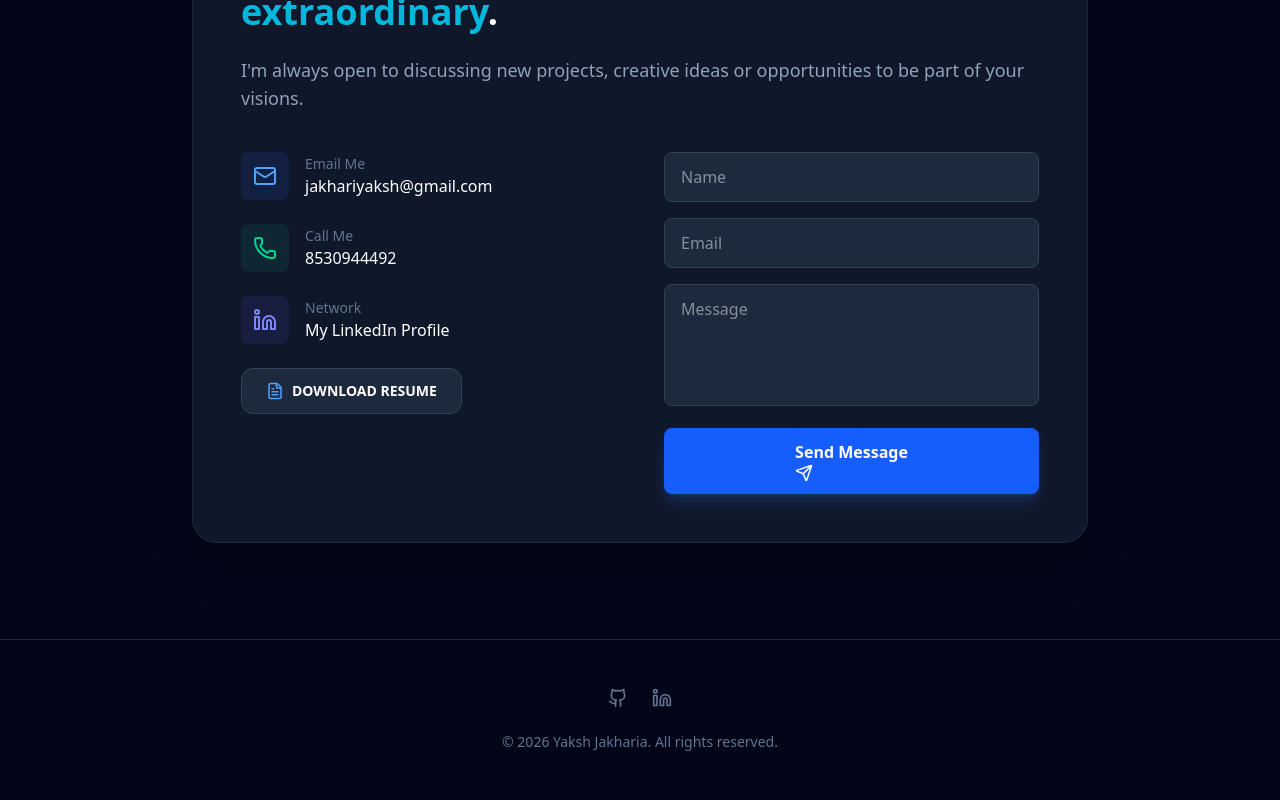
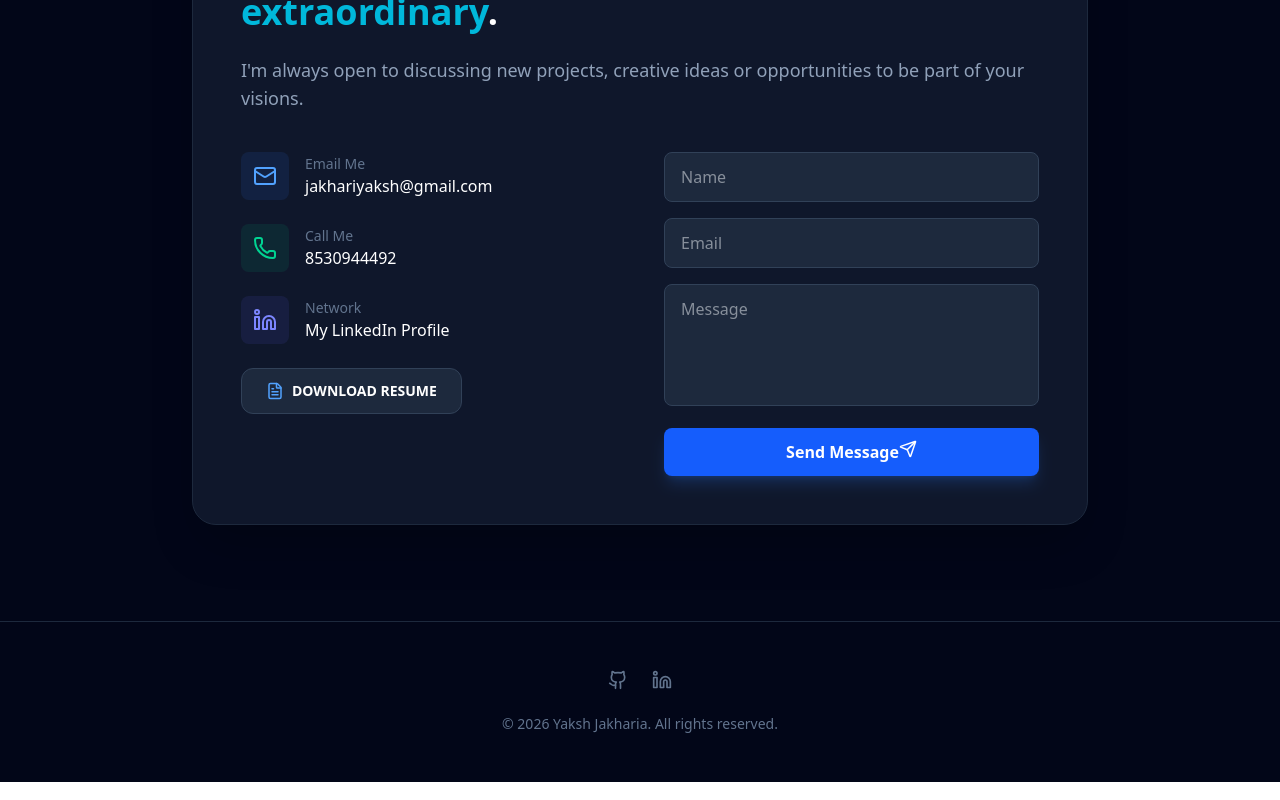
Before and after one commit to YakshJakharia06/Portfolio, a React (Vite) app: page / in a window 1280 px wide. Shown: the part 2244-3044 px from the top of the page. Built offline with nearby package versions, Linux system fonts and the light colour scheme.

Commit message:
Update Contact.jsx

```diff
--- a/src/components/Contact.jsx
+++ b/src/components/Contact.jsx
@@ -90,7 +90,7 @@ const Contact = ({ onDownloadResume }) => {
             ></textarea>
 
               <button className="w-full bg-blue-600 hover:bg-blue-700 text-white font-bold py-3 rounded-lg flex items-center justify-center gap-2 transition-all shadow-lg shadow-blue-500/20">
-                <a href={`mailto:${personalInfo.email}`} >Send Message <Send size={18} /></a>
+                <a href={`mailto:${personalInfo.email}`} className="flex">Send Message <Send size={18} /></a>
               </button>
 
           </form>
```
